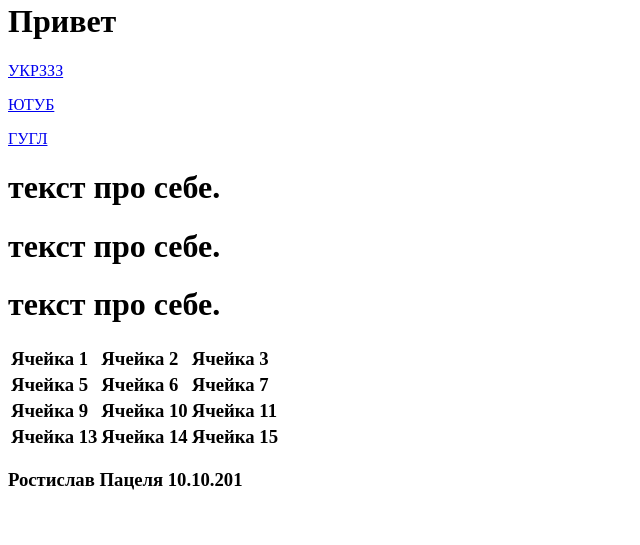
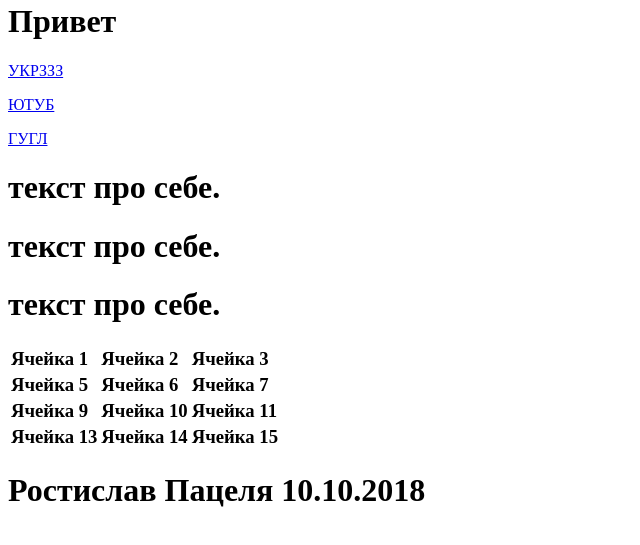
Before and after one commit to Rostik123445/Myclass, a plain HTML site: page index.html in a window 1280 px wide. Shown: the part 255-800 px from the top of the page, without its empty margins (0-640 px from the left). Drawn offline with Linux system fonts and the light colour scheme.

Commit message:
Update index.html

```diff
--- a/index.html
+++ b/index.html
@@ -35,7 +35,7 @@
     </tr>
   </tbody>
 </table>
-      <p align=”right>Ростислав Пацеля 10.10.201</p>
+      <h1>Ростислав Пацеля 10.10.2018<h3>
     <div id="b7"></div>
   </div>
 
```
